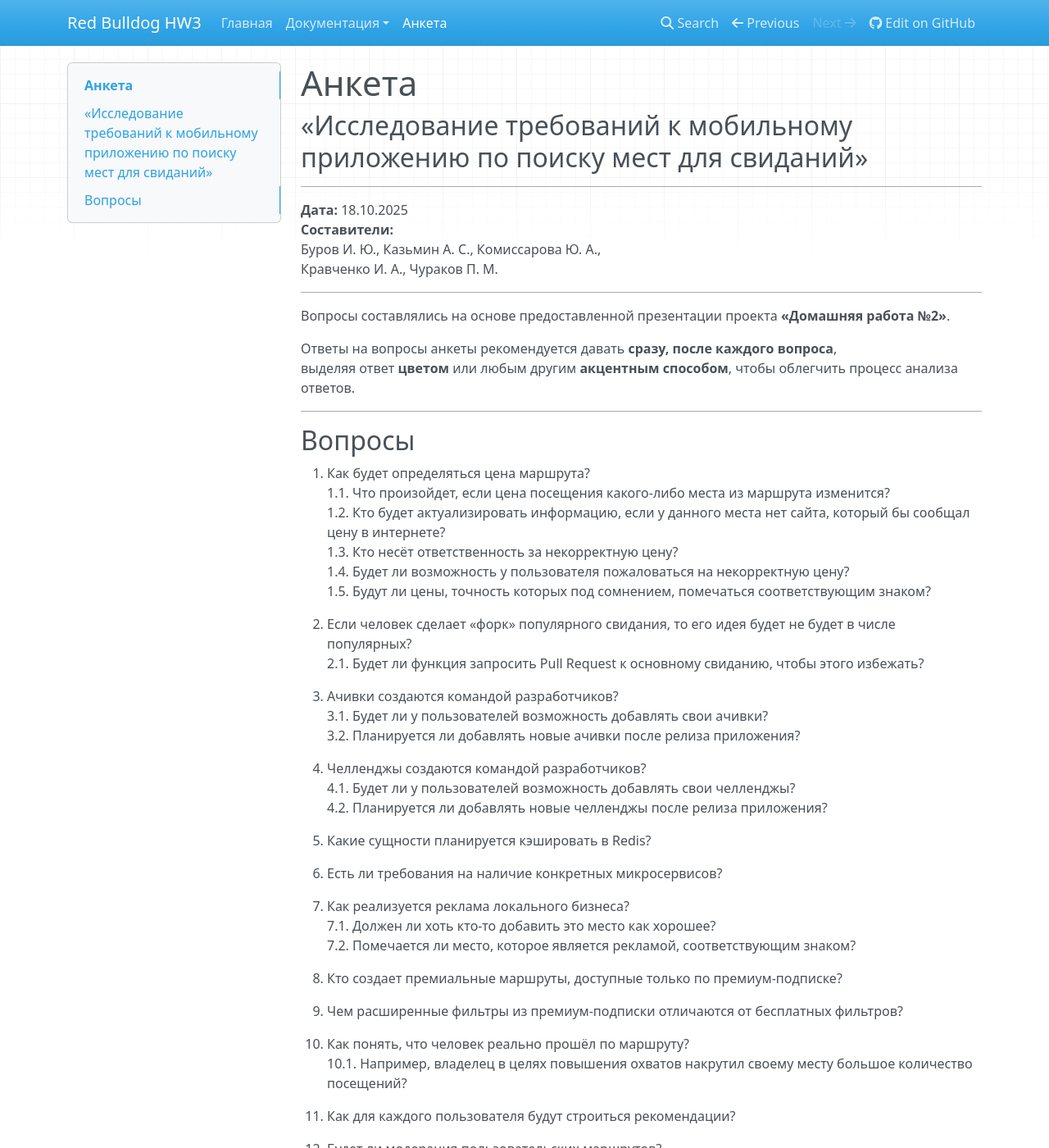
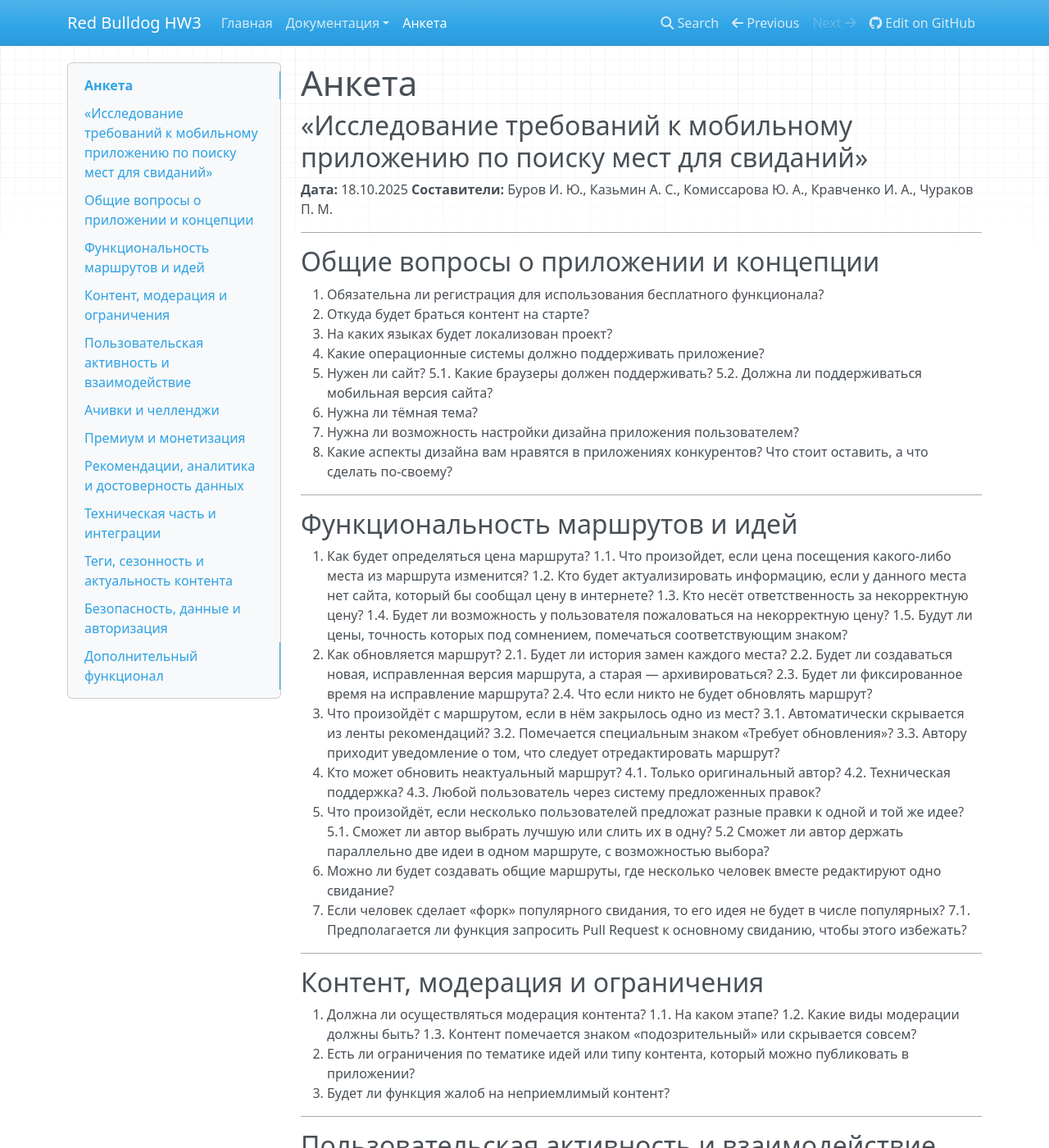
Before and after one commit to exectly7/hw3-groudyna, an MkDocs documentation site: the page built from files/content/questionnaire.md, in a window 1280 px wide and 1400 px high. Shown: the whole window at 82% size. Built offline with MkDocs 1.6.1, drawn with Linux system fonts in a browser that asks for light colours; nearby versions of some CDN libraries; some of the changed text lies outside the part shown.

```diff
--- a/files/content/questionnaire.md
+++ b/files/content/questionnaire.md
@@ -1,8 +1,6 @@
 # Анкета
 
 ## «Исследование требований к мобильному приложению по поиску мест для свиданий»
-
----
 
 **Дата:** 18.10.2025
 **Составители:**
@@ -11,141 +9,136 @@
 
 ---
 
-Вопросы составлялись на основе предоставленной презентации проекта **«Домашняя работа №2»**.
+## Общие вопросы о приложении и концепции
 
-Ответы на вопросы анкеты рекомендуется давать **сразу, после каждого вопроса**,
-выделяя ответ **цветом** или любым другим **акцентным способом**, чтобы облегчить процесс анализа ответов.
+1. Обязательна ли регистрация для использования бесплатного функционала?
+2. Откуда будет браться контент на старте?
+3. На каких языках будет локализован проект?
+4. Какие операционные системы должно поддерживать приложение?
+5. Нужен ли сайт?
+   5.1. Какие браузеры должен поддерживать?
+   5.2. Должна ли поддерживаться мобильная версия сайта?
+6. Нужна ли тёмная тема?
+7. Нужна ли возможность настройки дизайна приложения пользователем?
+8. Какие аспекты дизайна вам нравятся в приложениях конкурентов? Что стоит оставить, а что сделать по-своему?
 
 ---
 
-## Вопросы
+## Функциональность маршрутов и идей
 
 1. Как будет определяться цена маршрута?
-    1.1. Что произойдет, если цена посещения какого-либо места из маршрута изменится?
-    1.2. Кто будет актуализировать информацию, если у данного места нет сайта, который бы сообщал цену в интернете?
-    1.3. Кто несёт ответственность за некорректную цену?
-    1.4. Будет ли возможность у пользователя пожаловаться на некорректную цену?
-    1.5. Будут ли цены, точность которых под сомнением, помечаться соответствующим знаком?
+   1.1. Что произойдет, если цена посещения какого-либо места из маршрута изменится?
+   1.2. Кто будет актуализировать информацию, если у данного места нет сайта, который бы сообщал цену в интернете?
+   1.3. Кто несёт ответственность за некорректную цену?
+   1.4. Будет ли возможность у пользователя пожаловаться на некорректную цену?
+   1.5. Будут ли цены, точность которых под сомнением, помечаться соответствующим знаком?
+2. Как обновляется маршрут?
+   2.1. Будет ли история замен каждого места?
+   2.2. Будет ли создаваться новая, исправленная версия маршрута, а старая — архивироваться?
+   2.3. Будет ли фиксированное время на исправление маршрута?
+   2.4. Что если никто не будет обновлять маршрут?
+3. Что произойдёт с маршрутом, если в нём закрылось одно из мест?
+   3.1. Автоматически скрывается из ленты рекомендаций?
+   3.2. Помечается специальным знаком «Требует обновления»?
+   3.3. Автору приходит уведомление о том, что следует отредактировать маршрут?
+4. Кто может обновить неактуальный маршрут?
+   4.1. Только оригинальный автор?
+   4.2. Техническая поддержка?
+   4.3. Любой пользователь через систему предложенных правок?
+5. Что произойдёт, если несколько пользователей предложат разные правки к одной и той же идее?
+   5.1. Сможет ли автор выбрать лучшую или слить их в одну?
+   5.2  Сможет ли автор держать параллельно две идеи в одном маршруте, с возможностью выбора?
+6. Можно ли будет создавать общие маршруты, где несколько человек вместе редактируют одно свидание?
+7. Если человек сделает «форк» популярного свидания, то его идея не будет в числе популярных?
+   7.1. Предполагается ли функция запросить Pull Request к основному свиданию, чтобы этого избежать?
 
-2. Если человек сделает «форк» популярного свидания, то его идея будет не будет в числе популярных?
-    2.1. Будет ли функция запросить Pull Request к основному свиданию, чтобы этого избежать?
+---
 
-3. Ачивки создаются командой разработчиков?
-    3.1. Будет ли у пользователей возможность добавлять свои ачивки?
-    3.2. Планируется ли добавлять новые ачивки после релиза приложения?
+## Контент, модерация и ограничения
 
-4. Челленджы создаются командой разработчиков?
-    4.1. Будет ли у пользователей возможность добавлять свои челленджы?
-    4.2. Планируется ли добавлять новые челленджы после релиза приложения?
+1. Должна ли осуществляться модерация контента?
+   1.1. На каком этапе?
+   1.2. Какие виды модерации должны быть?
+   1.3. Контент помечается знаком «подозрительный» или скрывается совсем?
+2. Есть ли ограничения по тематике идей или типу контента, который можно публиковать в приложении?
+3. Будет ли функция жалоб на неприемлимый контент?
 
-5. Какие сущности планируется кэшировать в Redis?
+---
 
-6. Есть ли требования на наличие конкретных микросервисов?
+## Пользовательская активность и взаимодействие
 
-7. Как реализуется реклама локального бизнеса?
-    7.1. Должен ли хоть кто-то добавить это место как хорошее?
-    7.2. Помечается ли место, которое является рекламой, соответствующим знаком?
+1. Как реализуется взаимодействие между пользователями — комментарии, лайки, личные чаты?
+2. Должны ли пользователи иметь возможность оставлять комментарии под идеей?
+3. Можно ли будет комментировать конкретные места внутри маршрута?
+   Например, оставить отзыв не на всю идею, а конкретно на ресторан в этом маршруте.
+4. Сможет ли автор увидеть статистику по своей идее?
+   Например, сколько раз её сохранили, сколько пользователей реально прошли по маршруту.
+5. Будет ли реализована система рейтинга для активных авторов?
 
-8. Кто создает премиальные маршруты, доступные только по премиум-подписке?
+---
 
-9. Чем расширенные фильтры из премиум-подписки отличаются от бесплатных фильтров?
+## Ачивки и челленджи
 
-10. Как понять, что человек реально прошёл по маршруту?
-    10.1. Например, владелец в целях повышения охватов накрутил своему месту большое количество посещений?
+1. Ачивки создаются командой разработчиков?
+   1.1. Будет ли у пользователей возможность добавлять свои ачивки?
+   1.2. Планируется ли добавлять новые ачивки после релиза приложения?
+2. Челленджы создаются командой разработчиков?
+   2.1. Будет ли у пользователей возможность добавлять свои челленджы?
+   2.2. Планируется ли добавлять новые челленджи после релиза приложения?
 
-11. Как для каждого пользователя будут строиться рекомендации?
+---
 
-12. Будет ли модерация пользовательских маршрутов?
+## Премиум и монетизация
 
-13. Будет ли реализована система рейтинга для активных авторов?
+1. Кто создает премиальные маршруты, доступные только по премиум-подписке?
+2. Чем расширенные фильтры из премиум-подписки отличаются от бесплатных фильтров?
+3. Как реализуется реклама локального бизнеса?
+   3.1. Должен ли хоть кто-то добавить это место как хорошее?
+   3.2. Помечается ли место, которое является рекламой, соответствующим знаком?
 
-14. На старте на каких языках будет локализован проект?
+---
 
-15. Для использования функционала бесплатного доступа обязательна ли будет регистрация?
+## Рекомендации, аналитика и достоверность данных
 
-16. Откуда будет браться начальный контент?
+1. Как для каждого пользователя будут строиться рекомендации?
+2. Как понять, что человек реально прошёл по маршруту, чтобы избежать попыток накрутки посещений?
 
-17. Будет ли функция жалоб на контент?
+---
 
-18. С какими внешними сервисами нужно будет интегрироваться?
+## Техническая часть и интеграции
 
-19. Какой объём данных планируется собирать о пользователях и как обрабатывать персональные данные?
+1. Есть ли требования на наличие конкретных микросервисов?
+2. Какие сущности планируется кэшировать в Redis?
+3. С какими внешними сервисами нужно будет интегрироваться?
+4. Какой API карт использовать для построения маршрута?
+5. Как система будет определять, что место в маршруте закрылось?
+   5.1. Если проверка автоматическая, то API каких карт следует использовать?
 
-20. Есть ли ограничения по тематике идей или типу контента, который можно публиковать в приложении?
+---
 
-21. Какие аспекты дизайна вам нравятся в приложениях конкурентов? Что стоит оставить, а что сделать по-своему?
+## Теги, сезонность и актуальность контента
 
-22. Будет ли доступен офлайн доступ со скачанными маршрутами?
+1. Будут ли у идей теги?
+   1.1. Какие теги?
+   1.2. Кто будет следить за их релевантностью?
+2. Будет ли у идей «срок годности»?
+3. Нужно ли помечать сезонные предложения и архивировать их вне сезона?
 
-23. Как реализуется взаимодействие между пользователями — комментарии, лайки, личные чаты или только совместные планы?
+---
 
-24. Как обновляется новый маршрут?
-    24.1. Будет ли история замен каждого места?
-    24.2. Будет ли создаваться новая, исправленная версия маршрута, а старая — архивироваться?
-    24.3. Будет ли фиксированное время на исправление маршрута?
-    24.4. Что если никто не будет обновлять маршрут?
+## Безопасность, данные и авторизация
 
-25. Что произойдёт, если несколько пользователей предложат разные правки к одной и той же идее?
-    25.1. Сможет ли автор выбрать лучшую или слить их в одну?
+1. Какой объём данных планируется собирать о пользователях и как обрабатывать персональные данные?
+2. Какие типы авторизации предполагаются?
 
-26. Можно ли будет создавать «коллаборативные» маршруты, где несколько человек вместе редактируют одно свидание?
+---
 
-27. Сможет ли автор увидеть статистику по своей идее?
-    Например, сколько раз её сохранили, сколько пользователей реально прошли по маршруту.
+## Дополнительный функционал
 
-28. Можно ли будет комментировать конкретные места внутри маршрута?
-    Например, оставить отзыв не на всю идею «Романтический вечер», а конкретно на ресторан в этом маршруте.
-
-29. Будут ли у идей теги?
-    29.1. Какие теги?
-    29.2. Кто будет следить за их релевантностью?
-
-30. Будет ли у идей «срок годности»?
-
-31. Нужно ли помечать сезонные предложения (например, «летний пикник») и архивировать их осенью?
-
-32. Как система будет определять, что место в маршруте закрылось?
-    32.1. Если проверка автоматическая, то API каких карт следует использовать?
-
-33. Что произойдёт с маршрутом, если в нём закрылось одно из мест?
-    33.1. Автоматически скрывается из ленты рекомендаций?
-    33.2. Помечается специальным значком «Требует обновления»?
-    33.3. Автору приходит уведомление о том, что следует отредактировать маршрут?
-
-34. Кто может обновить неактуальный маршрут?
-    34.1. Только оригинальный автор?
-    34.2. Техническая поддержка?
-    34.3. Любой пользователь через систему предложенных правок (форков)?
-
-35. Какие типы авторизации предполагаются?
-
-36. Насколько старые версии устройств должно поддерживать приложение?
-
-37. Нужен ли сайт?
-    37.1. Какие браузеры должен поддерживать?
-    37.2. Должна ли поддерживаться мобильная версия сайта?
-
-38. Какой поставщик карт использовать для построения маршрута (Google/Yandex и т. д.)?
-
-39. Должен ли быть чат между пользователями?
-
-40. Какие виды уведомлений должны быть?
-
-41. Нужно ли реализовывать рассылку (на почту/номер телефона)?
-
-42. Нужно ли визуализировать схемы изменения конкретного плана свиданий?
-
-43. Должна ли осуществляться модерация контента?
-    43.1. На каком этапе?
-    43.2. Какие виды модерации должны быть?
-    43.3. Контент помечается знаком «подозрительный» или скрывается совсем?
-
-44. В каких форматах пользователь может скачать конкретный план?
-
-45. Нужна ли возможность загружать фото/видео в план?
-
-46. Должно ли быть взаимодействие с камерой в реальном времени?
-
-47. Должны ли пользователи иметь возможность оставлять комментарии под идеей?
-
-48. Нужна ли тёмная тема или возможность настройки дизайна приложения пользователем?
+1. Будет ли доступен офлайн доступ со скачанными маршрутами?
+2. Нужно ли реализовывать рассылку (на почту/номер телефона)?
+3. Какие виды уведомлений должны быть?
+4. Нужна ли возможность загружать фото/видео в план?
+5. Должно ли быть взаимодействие с камерой в реальном времени?
+6. Нужно ли визуализировать схемы изменения конкретного плана свиданий?
+7. В каких форматах пользователь может скачать конкретный план?
```
Also changed, not shown: README.md (+5 -5 lines), files/content/interview-questions.md (+0 -2 lines).
